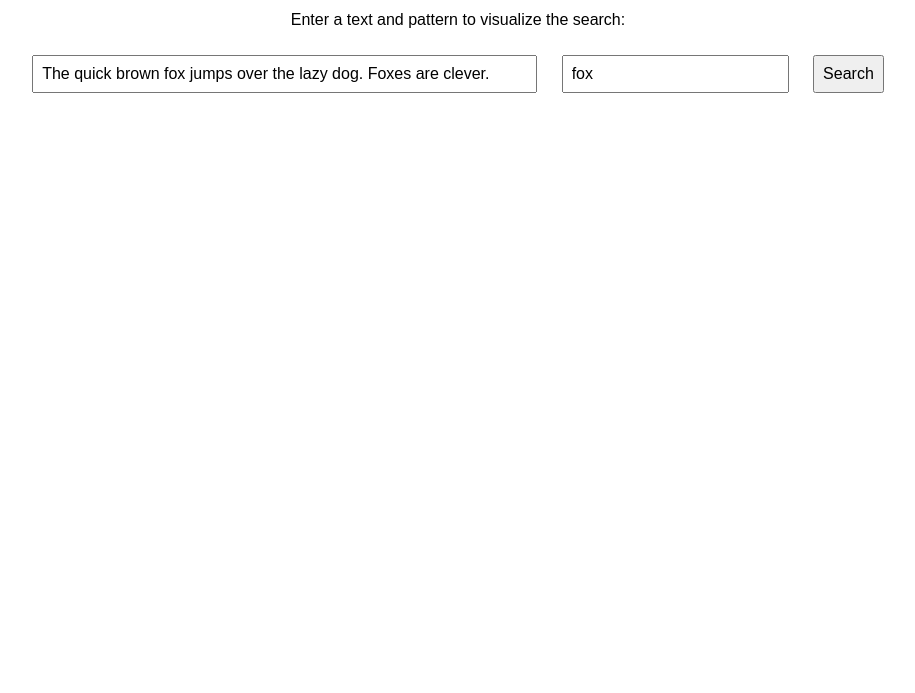
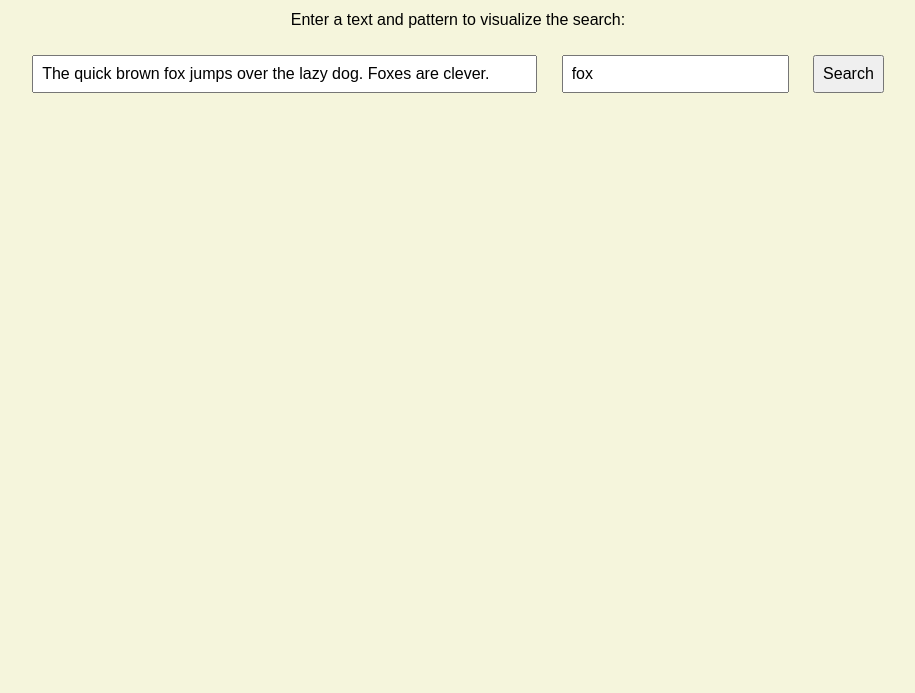
Before and after one commit to thorri-lindal/bayermoore, a plain HTML site: page index.html in a window 1280 px wide. Shown: the part 107-800 px from the top of the page, without its empty margins (182-1097 px from the left). Drawn offline with Linux system fonts and the light colour scheme.

Commit message:
Update index.html

```diff
--- a/index.html
+++ b/index.html
@@ -9,7 +9,12 @@
     <link href="https://fonts.googleapis.com/css2?family=Lora:wght@700&display=swap" rel="stylesheet">
 
     <style>
-        body { font-family: Arial, sans-serif; margin: 40px; text-align: center; }
+        body {
+            font-family: Arial, sans-serif;
+            margin: 40px;
+            text-align: center;
+            background-color: #f5f5dc !important; /* Ensures background color persists when embedded */
+        }
         .title {
             font-family: 'Lora', serif;
             font-size: 2.5rem;
```
